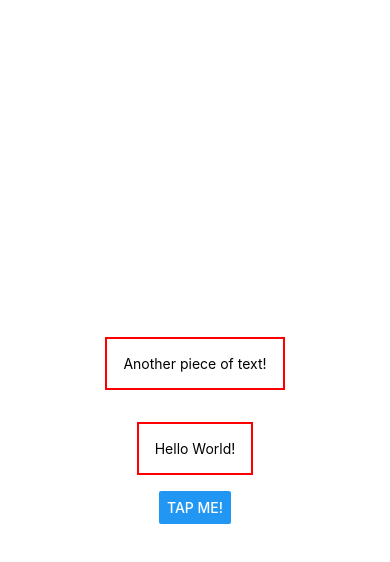
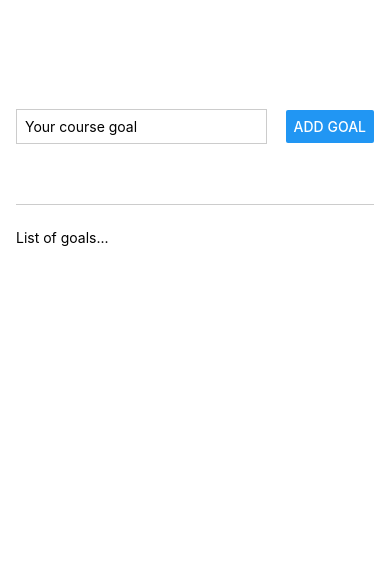
Before and after one commit to Lukam90/Ex-React, a React Native app in the folder react-native-course/: screen / in a window 390 px wide. Shown: the top 562 px of the page. Built offline with nearby package versions, Linux system fonts and the light colour scheme.

Commit message:
MAJ Ex RN > Layout

```diff
--- a/react-native-course/App.js
+++ b/react-native-course/App.js
@@ -1,30 +1,44 @@
 import { StyleSheet, Text, View, Button } from 'react-native';
+import { TextInput } from 'react-native-web';
 
 export default function App() {
   return (
-    <View style={styles.container}>
-      <View>
-        <Text style={styles.dummyText}>Another piece of text!</Text>
+    <View style={styles.appContainer}>
+      <View style={styles.inputContainer}>
+        <TextInput style={styles.textInput} placeholder="Your course goal" />
+        <Button title="Add Goal" />
       </View>
 
-      <Text style={styles.dummyText}>Hello World!</Text>
-
-      <Button title="Tap me!" />
+      <View style={styles.goalsContainer}>
+        <Text>List of goals...</Text>
+      </View>
     </View>
   );
 }
 
 const styles = StyleSheet.create({
-  container: {
+  appContainer: {
     flex: 1,
-    backgroundColor: '#fff',
-    alignItems: 'center',
-    justifyContent: 'center',
+    paddingTop: 50,
+    paddingHorizontal: 16
   },
-  dummyText: {
-    margin: 16,
-    padding: 16,
-    borderWidth: 2,
-    borderColor: "red",
+  inputContainer: {
+    flex: 1,
+    flexDirection: "row",
+    justifyContent: "space-between",
+    alignItems: "center",
+    marginBottom: 24,
+    borderBottomWidth: 1,
+    borderBottomColor: "#ccc"
+  },
+  textInput: {
+    borderWidth: 1,
+    borderColor: "#ccc",
+    width: "70%",
+    marginRight: 8,
+    padding: 8
+  },
+  goalsContainer: {
+    flex: 4
   }
 });
```
